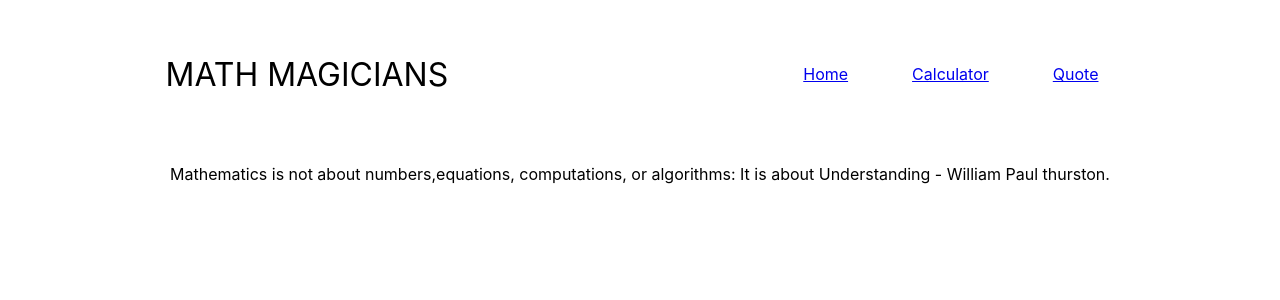
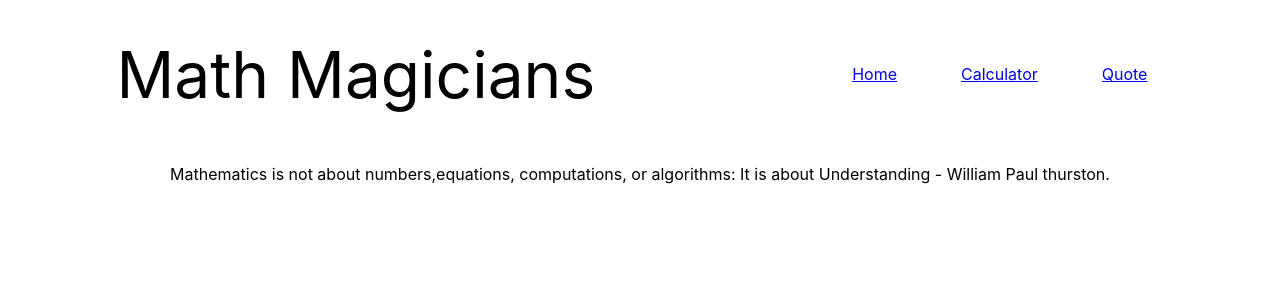
Before and after one commit to billionsjoel/math-magicians, a React (Create React App) app: page /quote in a window 1280 px wide. Shown: the top 300 px of the page. Built offline with nearby package versions, Linux system fonts and the light colour scheme.

Commit message:
Fix stylelint

```diff
--- a/src/components/Navbar.jsx
+++ b/src/components/Navbar.jsx
@@ -7,7 +7,7 @@ import { Link } from 'react-router-dom';
 function Nabar() {
 	return (
 		<div className="menu">
-			<div className="logo">MATH MAGICIANS</div>
+			<div className="logo">Math Magicians</div>
 			<div className="menu-items">
 				<ul>
 					<li>
--- a/src/components/navBar.css
+++ b/src/components/navBar.css
@@ -1,5 +1,5 @@
 .logo {
-	font-size: 2rem;
+  font-size: 4rem;
   padding: 1rem;
   text-align: center;
 }
```
Also changed, not shown: src/App.css (+4 -4 lines). Lines whose indentation alone changed are shown as unchanged.
